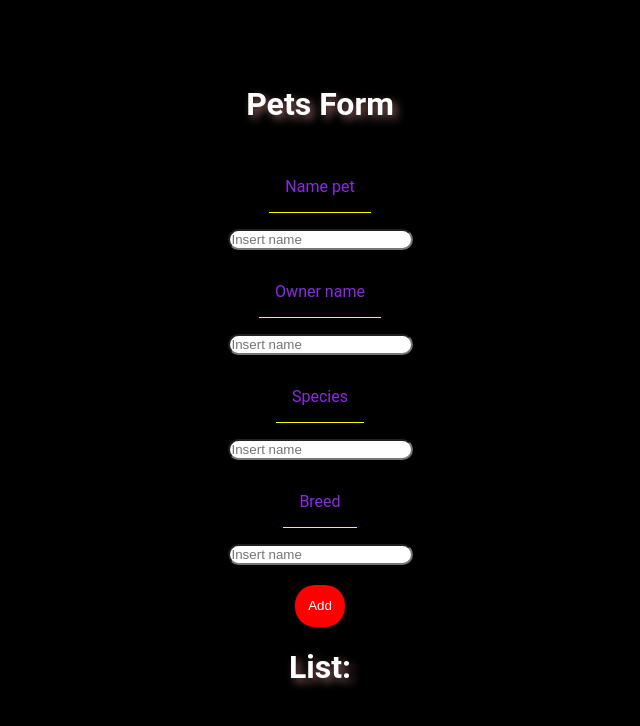
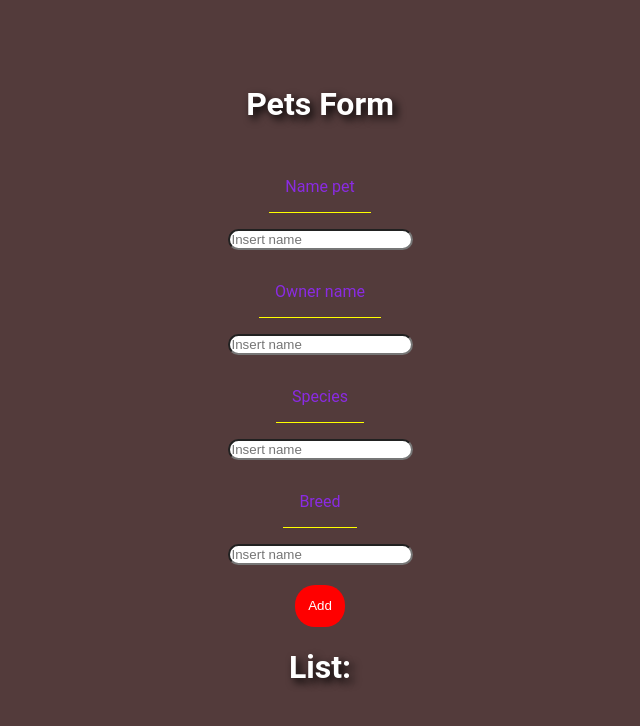
Before and after one commit to promi93/W07-Day27, a plain HTML site: page index.html in a window 1280 px wide. Shown: the whole page, without its empty margins (320-960 px from the left). Drawn offline with Linux system fonts and the light colour scheme.

Commit message:
other change

```diff
--- a/index.html
+++ b/index.html
@@ -11,7 +11,7 @@
 <style>
     body {
         font-family: 'Roboto', sans-serif;
-        background-color: black;
+        background-color: rgb(83, 59, 59);
         color: white;
         display: flex;
         flex-direction: column;
@@ -21,7 +21,7 @@
     }
 
     h1 {
-        text-shadow: 4px 4px 8px rgb(141, 97, 97);
+        text-shadow: 4px 4px 8px rgb(0, 0, 0);
     }
 
     p {
@@ -33,6 +33,7 @@
     input {
         border-radius: 20px;
     }
+
 
     #add {
         margin-top: 20px;
```
